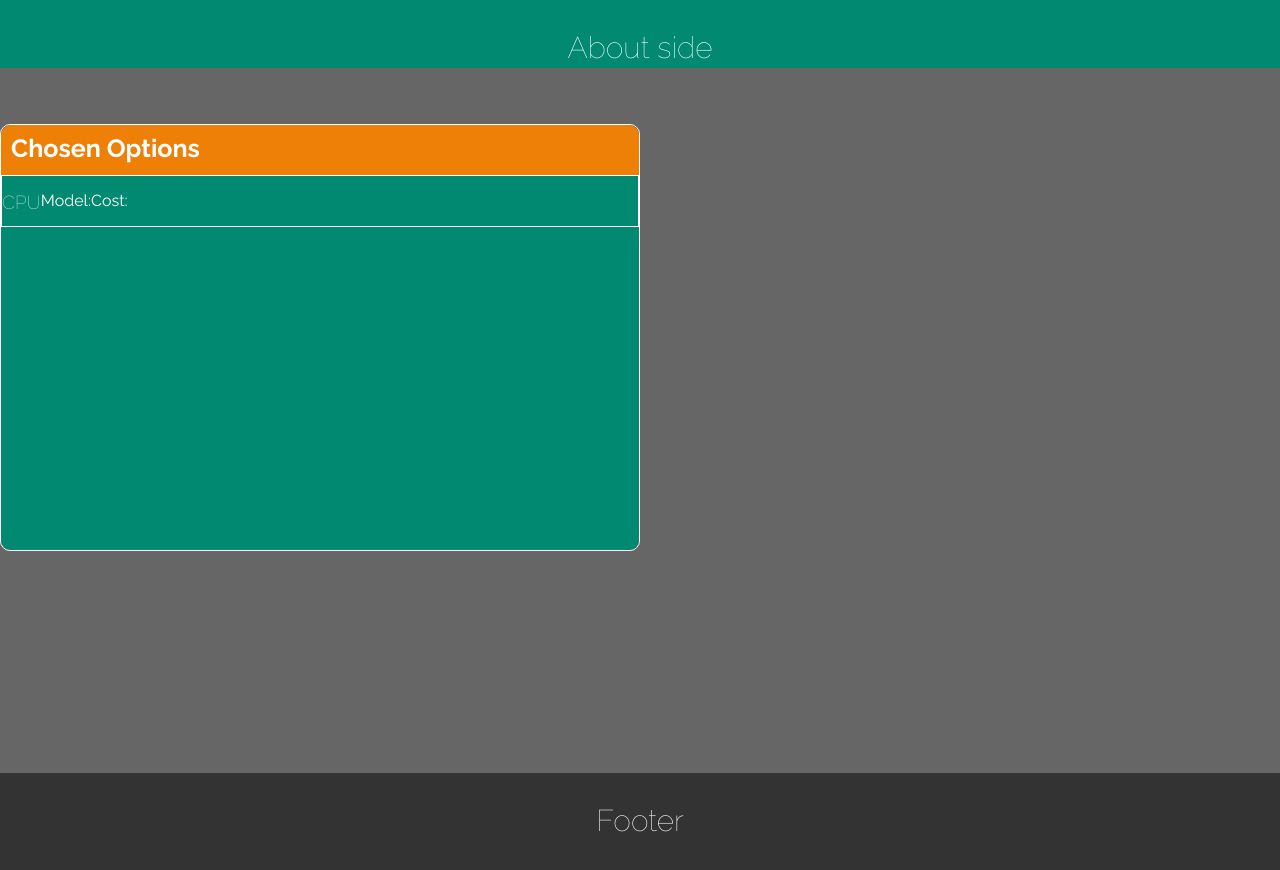
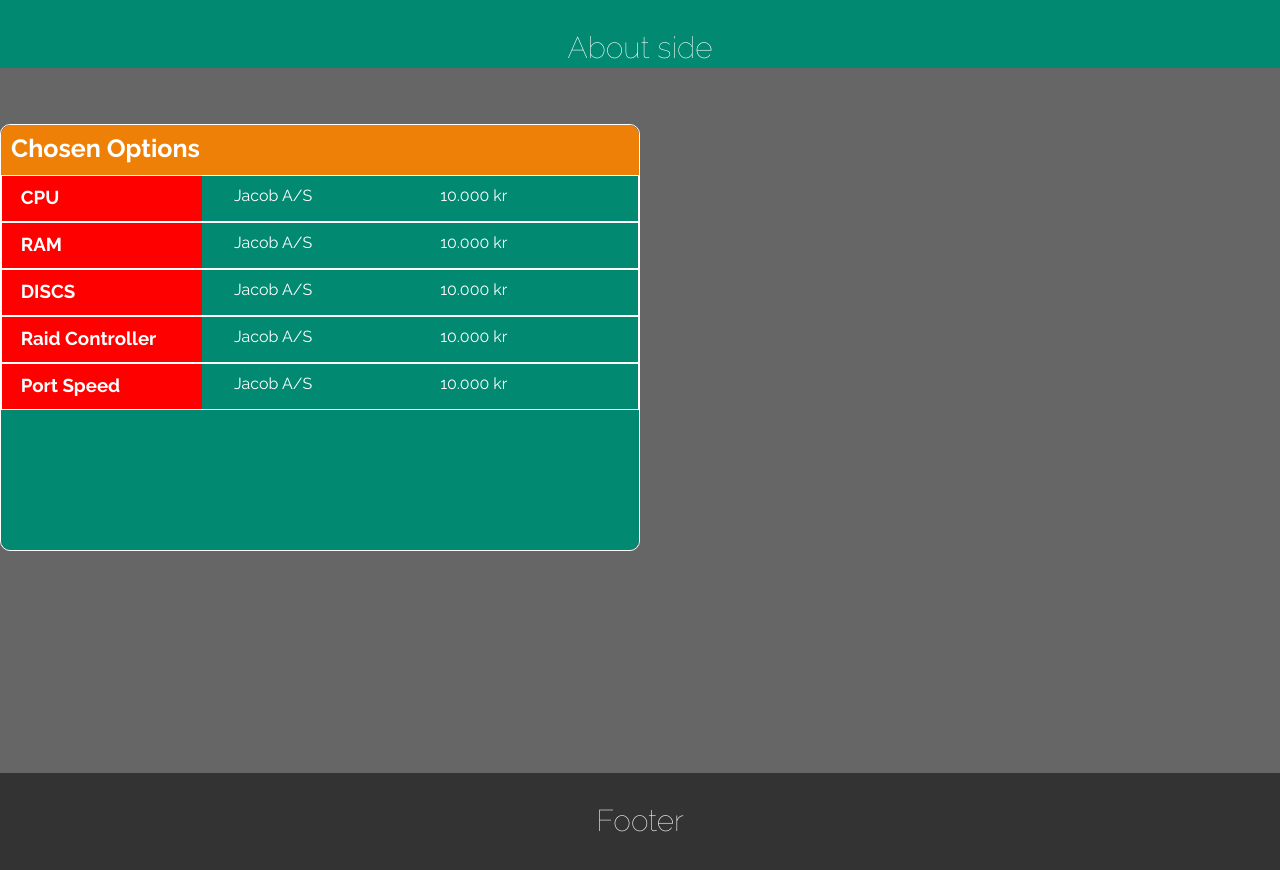
Before and after one commit to jacobdolleris/webdock-bachelor, a Vue app: page /about in a window 1280 px wide. Shown: the top 870 px of the page. Built offline with nearby package versions, Linux system fonts and the light colour scheme.

Commit message:
Added Checkout Box Row Component

```diff
--- /dev/null
+++ b/src/components/Checkoutboxrow.vue
@@ -0,0 +1,56 @@
+<script setup>
+    defineProps({
+        title: String,
+        model: String,
+        cost: String
+    })
+</script>
+
+<template>
+        <div class="checkout-box-content-row">
+          <div class="option-title">
+            <h3>{{ title }}</h3>
+          </div>
+          <div class="model">
+          <p>{{ model }}</p>
+        </div>
+        <div class="cost">
+        <p>{{ cost }}</p>
+      </div>
+        </div><!-- Checkbox Row -->
+</template>
+
+<style lang="scss" scoped>
+.checkout-box-content-row {
+border: 1px solid white;
+display: flex;
+height: 45px;
+// padding-top: 15px;
+
+  .option-title {
+    width: 200px;
+    background-color: red;
+
+    h3 {
+    font-weight: bold;
+    padding-left: 1em;
+    padding-top: 10px;
+    }
+  }
+
+  .model {
+    padding-left: 2em;
+    p {
+      padding-top: 10px;
+    }
+  }
+
+  .cost {
+    padding-left: 8em;
+
+    p {
+      padding-top: 10px;
+    }
+  }
+}
+</style>
--- /dev/null
+++ b/src/components/Modal.vue
@@ -0,0 +1,33 @@
+<template>
+    <div v-if="erÅbent" class="modal">
+      <a href="#" @click.prevent="lukModul">Luk</a>
+      <h1>{{ modalTitle }}</h1>
+    </div>
+  </template>
+
+  <script>
+  export default {
+    props: {
+      erÅbent: Boolean,
+      modalTitle: String
+    },
+    methods: {
+      lukModul() {
+        this.$emit('luk-modul');
+      }
+    }
+  };
+  </script>
+
+  <style scoped>
+  .modal {
+    position: fixed;
+    top: 50%;
+    left: 50%;
+    transform: translate(-50%, -50%);
+    padding: 20px;
+    background-color: #fff;
+    border: 1px solid #ccc;
+    box-shadow: 0 2px 4px rgba(0, 0, 0, 0.1);
+  }
+  </style>
--- a/src/views/AboutView.vue
+++ b/src/views/AboutView.vue
@@ -1,9 +1,5 @@
-<!-- <style>
-  @import '../assets/main.scss';
-</style> -->
-
 <script setup>
-
+import Checkoutboxrow from '@/components/Checkoutboxrow.vue'
 </script>
 
 <template>
@@ -21,11 +17,31 @@
       </div>
 
       <div class="checkout-box-content">
-        <div class="checkout-box-content-row">
-          <h3>CPU</h3>
-          <p>Model: </p>
-          <p>Cost:</p>
-        </div>
+        <Checkoutboxrow
+        title='CPU'
+        model='Jacob A/S'
+        cost='10.000 kr'
+        />
+        <Checkoutboxrow
+        title='RAM'
+        model='Jacob A/S'
+        cost='10.000 kr'
+        />
+        <Checkoutboxrow
+        title='DISCS'
+        model='Jacob A/S'
+        cost='10.000 kr'
+        />
+        <Checkoutboxrow
+        title='Raid Controller'
+        model='Jacob A/S'
+        cost='10.000 kr'
+        />
+        <Checkoutboxrow
+        title='Port Speed'
+        model='Jacob A/S'
+        cost='10.000 kr'
+        />
       </div>
     </div>
 
@@ -45,7 +61,8 @@
 </template>
 
 
-<style lang="scss">
+<style lang="scss" scoped>
+@import '../assets/main.scss';
 
 .content--container {
   background-color: #666666;
@@ -90,8 +107,35 @@
         .checkout-box-content-row {
           border: 1px solid white;
           display: flex;
-          height: 35px;
-          padding-top: 15px;
+          height: 45px;
+          // padding-top: 15px;
+
+          .option-title {
+            width: 200px;
+            background-color: red;
+
+            h3 {
+            font-weight: bold;
+            padding-left: 1em;
+            padding-top: 10px;
+          }
+          }
+
+          .model {
+            padding-left: 2em;
+            p {
+              padding-top: 10px;
+            }
+          }
+
+          .cost {
+            padding-left: 8em;
+
+            p {
+              padding-top: 10px;
+            }
+          }
+
         }
       }
     }
```
